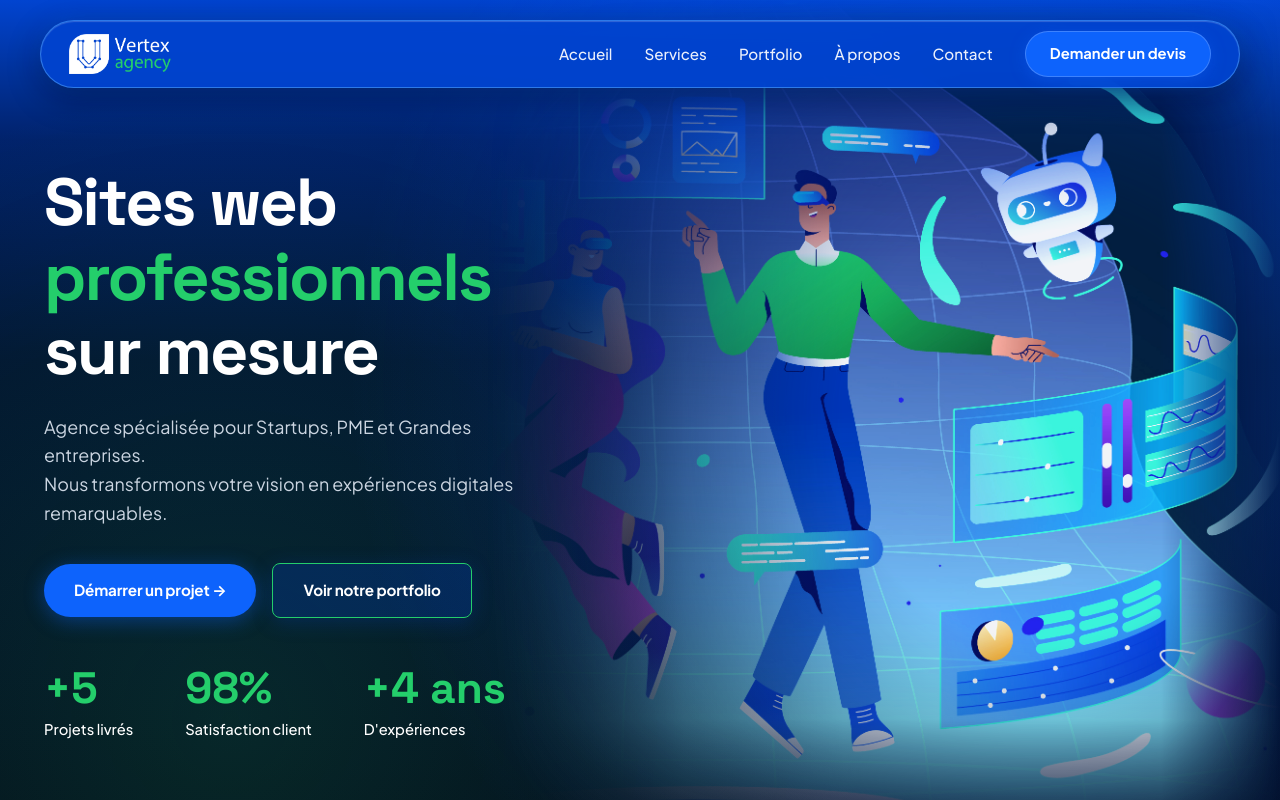
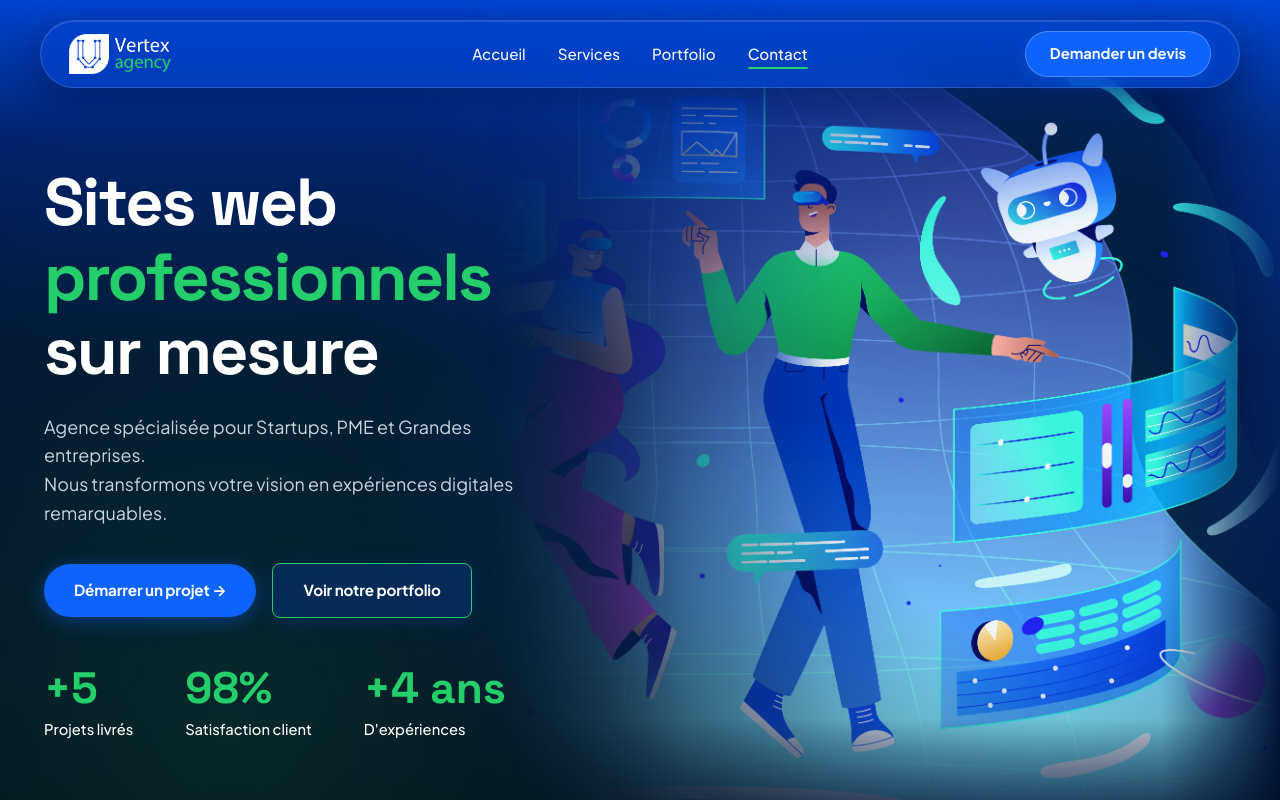
Before and after one commit to nomadewebdev-io/vertexangency, a website built with Vite: page index.html in a window 1280 px wide. Shown: the top 800 px of the page. Built offline with nearby package versions, Linux system fonts and the light colour scheme.

Commit message:
fix(header): center navigation menu across 3 zones and apply frosted glassmorphism effect

```diff
--- a/index.html
+++ b/index.html
@@ -41,22 +41,25 @@
        ========================================================================== -->
   <header class="navbar" id="navbar">
     <div class="container nav-container">
-      <!-- Logo -->
-      <a href="#hero" class="logo" id="navLogo">
-        <img src="assets/icons/Logo_Vertex_Agency.png" alt="Vertex Agency" class="logo-brand-img" height="40">
-      </a>
+      <!-- Zone 1 : Logo (gauche) -->
+      <div class="nav-logo-zone">
+        <a href="#hero" class="logo" id="navLogo" aria-label="Accueil Vertex Agency">
+          <img src="assets/icons/Logo_Vertex_Agency.png" alt="Vertex Agency" class="logo-brand-img" height="40">
+        </a>
+      </div>
 
-      <!-- Navigation Menu (Desktop & Tablet) -->
+      <!-- Zone 2 : Menu de navigation centré -->
       <ul class="nav-menu" id="navMenu">
         <li><a href="#hero" class="nav-link active">Accueil</a></li>
         <li><a href="#services" class="nav-link">Services</a></li>
         <li><a href="portfolio.html" class="nav-link">Portfolio</a></li>
-        <li><a href="#a-propos" class="nav-link">À propos</a></li>
         <li><a href="#contact" class="nav-link">Contact</a></li>
-        <li class="nav-cta-item">
-          <a href="#contact" class="btn-nav-cta">Demander un devis</a>
-        </li>
       </ul>
+
+      <!-- Zone 3 : Bouton CTA (droite) -->
+      <div class="nav-cta-zone">
+        <a href="#contact" class="btn-nav-cta">Demander un devis</a>
+      </div>
 
       <!-- Mobile Header CTA Button -->
       <a href="#contact" class="btn-nav-cta-mobile" id="navCtaMobile">Demander un devis</a>
@@ -75,7 +78,8 @@
        ========================================================================== -->
   <nav class="bottom-nav" id="bottomNav" aria-label="Navigation principale mobile">
     <a href="#hero" class="bottom-nav-link active" data-section="hero" id="bottomNavHero">
-      <svg class="bottom-nav-icon" viewBox="0 0 24 24" fill="none" stroke="currentColor" stroke-width="2" stroke-linecap="round" stroke-linejoin="round" aria-hidden="true">
+      <svg class="bottom-nav-icon" viewBox="0 0 24 24" fill="none" stroke="currentColor" stroke-width="2"
+        stroke-linecap="round" stroke-linejoin="round" aria-hidden="true">
         <path d="M3 9l9-7 9 7v11a2 2 0 0 1-2 2H5a2 2 0 0 1-2-2z"></path>
         <polyline points="9 22 9 12 15 12 15 22"></polyline>
       </svg>
@@ -83,7 +87,8 @@
     </a>
 
     <a href="#services" class="bottom-nav-link" data-section="services" id="bottomNavServices">
-      <svg class="bottom-nav-icon" viewBox="0 0 24 24" fill="none" stroke="currentColor" stroke-width="2" stroke-linecap="round" stroke-linejoin="round" aria-hidden="true">
+      <svg class="bottom-nav-icon" viewBox="0 0 24 24" fill="none" stroke="currentColor" stroke-width="2"
+        stroke-linecap="round" stroke-linejoin="round" aria-hidden="true">
         <rect x="2" y="2" width="8" height="8" rx="2"></rect>
         <rect x="14" y="2" width="8" height="8" rx="2"></rect>
         <rect x="2" y="14" width="8" height="8" rx="2"></rect>
@@ -93,7 +98,8 @@
     </a>
 
     <a href="portfolio.html" class="bottom-nav-link" data-section="portfolio" id="bottomNavPortfolio">
-      <svg class="bottom-nav-icon" viewBox="0 0 24 24" fill="none" stroke="currentColor" stroke-width="2" stroke-linecap="round" stroke-linejoin="round" aria-hidden="true">
+      <svg class="bottom-nav-icon" viewBox="0 0 24 24" fill="none" stroke="currentColor" stroke-width="2"
+        stroke-linecap="round" stroke-linejoin="round" aria-hidden="true">
         <rect x="2" y="7" width="20" height="14" rx="2" ry="2"></rect>
         <path d="M16 21V5a2 2 0 0 0-2-2h-4a2 2 0 0 0-2 2v16"></path>
       </svg>
@@ -101,7 +107,8 @@
     </a>
 
     <a href="#a-propos" class="bottom-nav-link" data-section="a-propos" id="bottomNavAbout">
-      <svg class="bottom-nav-icon" viewBox="0 0 24 24" fill="none" stroke="currentColor" stroke-width="2" stroke-linecap="round" stroke-linejoin="round" aria-hidden="true">
+      <svg class="bottom-nav-icon" viewBox="0 0 24 24" fill="none" stroke="currentColor" stroke-width="2"
+        stroke-linecap="round" stroke-linejoin="round" aria-hidden="true">
         <path d="M20 21v-2a4 4 0 0 0-4-4H8a4 4 0 0 0-4 4v2"></path>
         <circle cx="12" cy="7" r="4"></circle>
       </svg>
@@ -109,7 +116,8 @@
     </a>
 
     <a href="#contact" class="bottom-nav-link" data-section="contact" id="bottomNavContact">
-      <svg class="bottom-nav-icon" viewBox="0 0 24 24" fill="none" stroke="currentColor" stroke-width="2" stroke-linecap="round" stroke-linejoin="round" aria-hidden="true">
+      <svg class="bottom-nav-icon" viewBox="0 0 24 24" fill="none" stroke="currentColor" stroke-width="2"
+        stroke-linecap="round" stroke-linejoin="round" aria-hidden="true">
         <path d="M21 15a2 2 0 0 1-2 2H7l-4 4V5a2 2 0 0 1 2-2h14a2 2 0 0 1 2 2z"></path>
       </svg>
       <span class="bottom-nav-label">Contact</span>
@@ -285,9 +293,11 @@
           </div>
           <div class="portfolio-content">
             <h3 class="portfolio-title">Nom du projet</h3>
-            <a href="https://example.com" class="btn-project-cta" target="_blank" rel="noopener noreferrer" aria-label="Voir le projet Nom du projet">
+            <a href="https://example.com" class="btn-project-cta" target="_blank" rel="noopener noreferrer"
+              aria-label="Voir le projet Nom du projet">
               Voir le projet
-              <svg width="14" height="14" viewBox="0 0 24 24" fill="none" stroke="currentColor" stroke-width="2.5" aria-hidden="true">
+              <svg width="14" height="14" viewBox="0 0 24 24" fill="none" stroke="currentColor" stroke-width="2.5"
+                aria-hidden="true">
                 <line x1="5" y1="12" x2="19" y2="12"></line>
                 <polyline points="12 5 19 12 12 19"></polyline>
               </svg>
@@ -302,9 +312,11 @@
           </div>
           <div class="portfolio-content">
             <h3 class="portfolio-title">Nom du projet</h3>
-            <a href="https://example.com" class="btn-project-cta" target="_blank" rel="noopener noreferrer" aria-label="Voir le projet Nom du projet">
+            <a href="https://example.com" class="btn-project-cta" target="_blank" rel="noopener noreferrer"
+              aria-label="Voir le projet Nom du projet">
               Voir le projet
-              <svg width="14" height="14" viewBox="0 0 24 24" fill="none" stroke="currentColor" stroke-width="2.5" aria-hidden="true">
+              <svg width="14" height="14" viewBox="0 0 24 24" fill="none" stroke="currentColor" stroke-width="2.5"
+                aria-hidden="true">
                 <line x1="5" y1="12" x2="19" y2="12"></line>
                 <polyline points="12 5 19 12 12 19"></polyline>
               </svg>
@@ -319,9 +331,11 @@
           </div>
           <div class="portfolio-content">
             <h3 class="portfolio-title">Nom du projet</h3>
-            <a href="https://example.com" class="btn-project-cta" target="_blank" rel="noopener noreferrer" aria-label="Voir le projet Nom du projet">
+            <a href="https://example.com" class="btn-project-cta" target="_blank" rel="noopener noreferrer"
+              aria-label="Voir le projet Nom du projet">
               Voir le projet
-              <svg width="14" height="14" viewBox="0 0 24 24" fill="none" stroke="currentColor" stroke-width="2.5" aria-hidden="true">
+              <svg width="14" height="14" viewBox="0 0 24 24" fill="none" stroke="currentColor" stroke-width="2.5"
+                aria-hidden="true">
                 <line x1="5" y1="12" x2="19" y2="12"></line>
                 <polyline points="12 5 19 12 12 19"></polyline>
               </svg>
@@ -336,9 +350,11 @@
           </div>
           <div class="portfolio-content">
             <h3 class="portfolio-title">Nom du projet</h3>
-            <a href="https://example.com" class="btn-project-cta" target="_blank" rel="noopener noreferrer" aria-label="Voir le projet Nom du projet">
+            <a href="https://example.com" class="btn-project-cta" target="_blank" rel="noopener noreferrer"
+              aria-label="Voir le projet Nom du projet">
               Voir le projet
-              <svg width="14" height="14" viewBox="0 0 24 24" fill="none" stroke="currentColor" stroke-width="2.5" aria-hidden="true">
+              <svg width="14" height="14" viewBox="0 0 24 24" fill="none" stroke="currentColor" stroke-width="2.5"
+                aria-hidden="true">
                 <line x1="5" y1="12" x2="19" y2="12"></line>
                 <polyline points="12 5 19 12 12 19"></polyline>
               </svg>
--- a/styles/main.css
+++ b/styles/main.css
@@ -185,7 +185,7 @@ button {
 }
 
 /* ==========================================================================
-   NAVIGATION BAR (Barre arrondie flottante / Pill Shape avec lueur bleu clair)
+   NAVIGATION BAR (Barre arrondie flottante / Pill Shape avec effet glassmorphism)
    ========================================================================== */
 .navbar {
   position: fixed;
@@ -197,21 +197,23 @@ button {
   max-width: 1200px;
   z-index: 1000;
   padding: 10px 28px;
-  background: rgba(1, 68, 208, 0.92);
-  backdrop-filter: blur(16px);
-  -webkit-backdrop-filter: blur(16px);
+  background: rgba(1, 68, 208, 0.65);
+  backdrop-filter: blur(14px);
+  -webkit-backdrop-filter: blur(14px);
   border-radius: var(--radius-pill);
-  border: 1.5px solid rgba(82, 168, 255, 0.55);
-  box-shadow: 0 10px 32px rgba(0, 5, 20, 0.45), 0 0 20px rgba(13, 99, 252, 0.35), inset 0 1px 1px rgba(255, 255, 255, 0.2);
+  border: 1px solid rgba(255, 255, 255, 0.15);
+  box-shadow: 0 10px 32px rgba(0, 5, 20, 0.35), 0 0 20px rgba(1, 68, 208, 0.25), inset 0 1px 1px rgba(255, 255, 255, 0.15);
   transition: all var(--transition-normal);
 }
 
 .navbar.scrolled {
   top: 20px;
   padding: 8px 28px;
-  background: rgba(1, 68, 208, 0.96);
-  border-color: rgba(110, 190, 255, 0.7);
-  box-shadow: 0 14px 40px rgba(0, 0, 0, 0.6), 0 0 25px rgba(13, 99, 252, 0.5), inset 0 1px 1px rgba(255, 255, 255, 0.25);
+  background: rgba(1, 68, 208, 0.72);
+  backdrop-filter: blur(14px);
+  -webkit-backdrop-filter: blur(14px);
+  border-color: rgba(255, 255, 255, 0.22);
+  box-shadow: 0 14px 40px rgba(0, 0, 0, 0.5), 0 0 25px rgba(1, 68, 208, 0.35), inset 0 1px 1px rgba(255, 255, 255, 0.2);
 }
 
 .navbar .nav-container {
@@ -223,9 +225,17 @@ button {
   justify-content: space-between;
 }
 
-/* Logo */
+/* Zone 1: Logo (Gauche) */
+.nav-logo-zone {
+  flex: 1 1 0%;
+  display: flex;
+  align-items: center;
+  justify-content: flex-start;
+  min-width: 0;
+}
+
 .logo {
-  display: flex;
+  display: inline-flex;
   align-items: center;
   text-decoration: none;
 }
@@ -242,12 +252,16 @@ button {
   transform: scale(1.03);
 }
 
-/* Nav Links */
+/* Zone 2: Navigation Menu (Centré dans l'espace disponible) */
 .nav-menu {
-  display: flex;
-  align-items: center;
+  flex: 0 0 auto;
+  display: flex;
+  align-items: center;
+  justify-content: center;
   gap: 32px;
   list-style: none;
+  margin: 0;
+  padding: 0;
 }
 
 .nav-link {
@@ -256,8 +270,10 @@ button {
   color: #FFFFFF;
   position: relative;
   padding: 6px 0;
-  opacity: 0.92;
+  opacity: 0.95;
   transition: opacity var(--transition-fast), color var(--transition-fast);
+  text-decoration: none;
+  white-space: nowrap;
 }
 
 .nav-link::after {
@@ -272,16 +288,26 @@ button {
   border-radius: 2px;
 }
 
-.nav-link:hover {
+.nav-link:hover,
+.nav-link.active {
   color: #FFFFFF;
   opacity: 1;
 }
 
-.nav-link:hover::after {
+.nav-link:hover::after,
+.nav-link.active::after {
   width: 100%;
 }
 
-/* Nav CTA Button ("Demander un devis") */
+/* Zone 3: Bouton CTA (Aligné à droite) */
+.nav-cta-zone {
+  flex: 1 1 0%;
+  display: flex;
+  align-items: center;
+  justify-content: flex-end;
+  min-width: 0;
+}
+
 .btn-nav-cta {
   background: #0D63FC;
   color: #FFFFFF;
@@ -294,7 +320,9 @@ button {
   display: inline-flex;
   align-items: center;
   gap: 8px;
-  border: 1px solid rgba(255, 255, 255, 0.2);
+  border: 1px solid rgba(255, 255, 255, 0.25);
+  text-decoration: none;
+  white-space: nowrap;
 }
 
 .btn-nav-cta:hover {
@@ -1304,6 +1332,15 @@ button {
     max-width: 560px;
   }
 
+  .nav-menu {
+    gap: 20px;
+  }
+
+  .btn-nav-cta {
+    padding: 8px 18px;
+    font-size: 0.88rem;
+  }
+
   .services-grid {
     grid-template-columns: repeat(2, 1fr);
   }
@@ -1332,18 +1369,19 @@ button {
     top: 14px;
     width: calc(100% - 28px);
     padding: 8px 18px;
-    background: #0144D0;
-    backdrop-filter: none;
-    -webkit-backdrop-filter: none;
+    background: rgba(1, 68, 208, 0.68);
+    backdrop-filter: blur(14px);
+    -webkit-backdrop-filter: blur(14px);
     border-radius: var(--radius-pill);
-    border: 1.5px solid rgba(82, 168, 255, 0.55);
-    box-shadow: 0 8px 25px rgba(0, 5, 20, 0.5), 0 0 16px rgba(13, 99, 252, 0.35);
+    border: 1px solid rgba(255, 255, 255, 0.15);
+    box-shadow: 0 8px 25px rgba(0, 5, 20, 0.4), 0 0 16px rgba(1, 68, 208, 0.25), inset 0 1px 1px rgba(255, 255, 255, 0.15);
   }
 
   .navbar.scrolled {
     top: 14px;
     padding: 8px 18px;
-    background: #0144D0;
+    background: rgba(1, 68, 208, 0.75);
+    border-color: rgba(255, 255, 255, 0.22);
   }
 
   .logo-brand-img {
@@ -1356,6 +1394,14 @@ button {
 
   .nav-menu {
     display: none !important;
+  }
+
+  .nav-cta-zone {
+    display: none !important;
+  }
+
+  .nav-logo-zone {
+    flex: 0 0 auto;
   }
 
   .btn-nav-cta-mobile {
```
Also changed, not shown: portfolio.html (+12 -9 lines).
